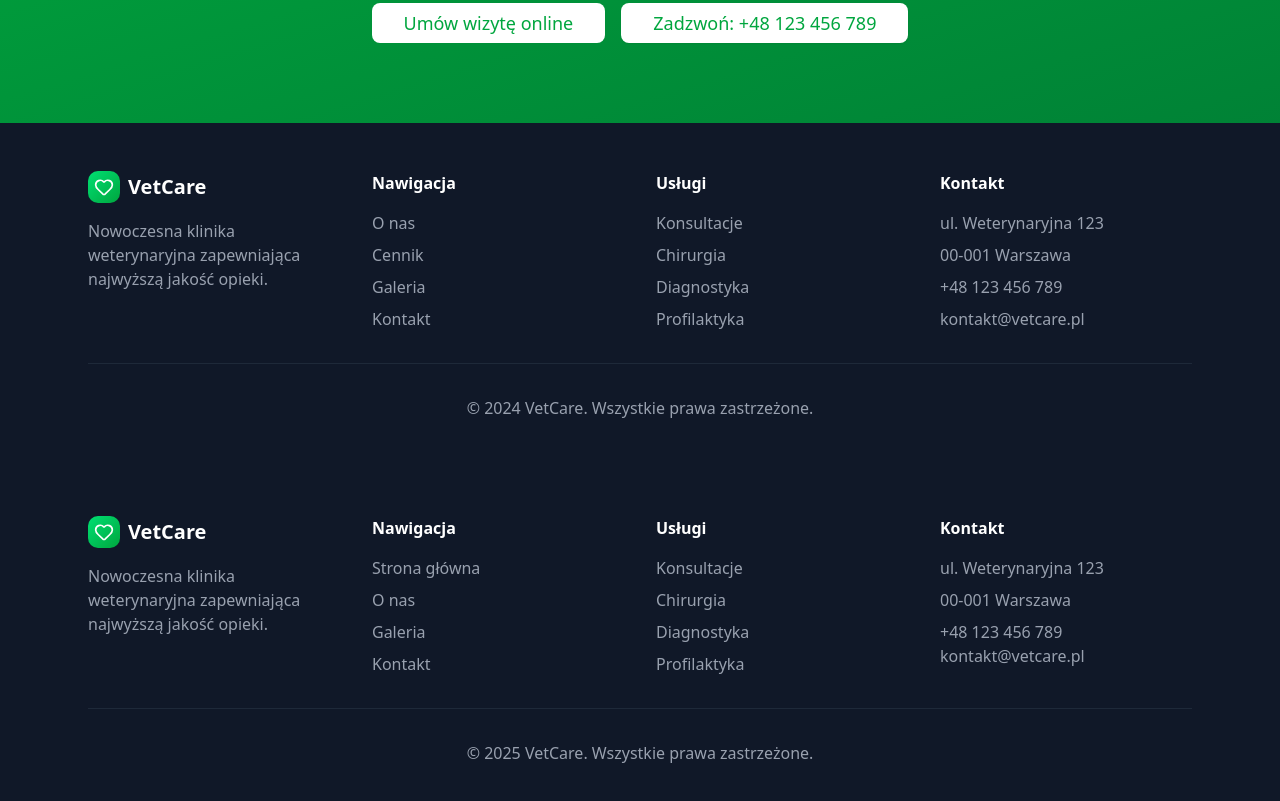
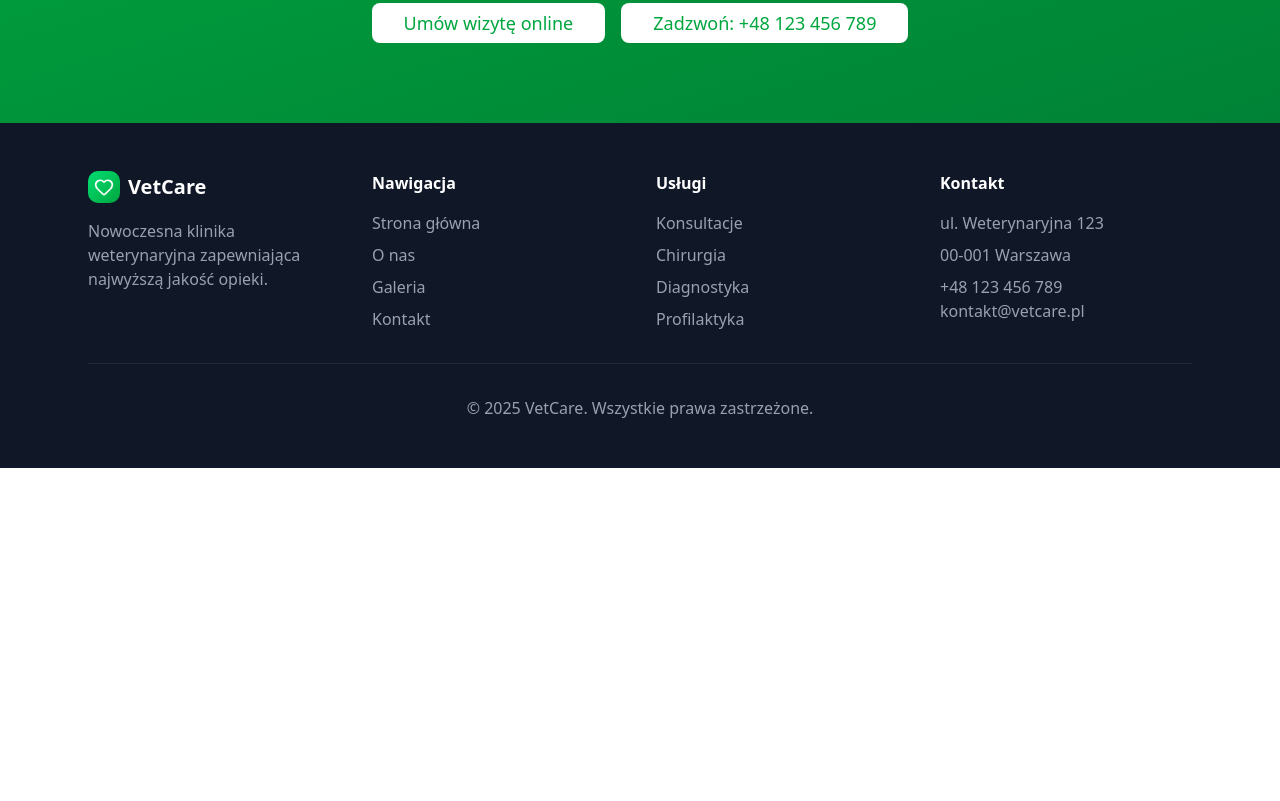
Before and after one commit to rumcajzzzz/vet-shop, a Next.js app: page / in a window 1280 px wide. Shown: the part 1520-2321 px from the top of the page. After the commit the page ends 1988 px from the top, so only its background shows below. Built offline with nearby package versions, Linux system fonts and the light colour scheme.

Commit message:
fix: landingpage footer duplicate

```diff
--- a/app/page.tsx
+++ b/app/page.tsx
@@ -121,60 +121,6 @@ export default function HomePage() {
         </div>
       </section>
 
-      {/* Footer */}
-      <footer className="bg-gray-900 text-white py-12">
-        <div className="container mx-auto max-w-6xl px-6">
-          <div className="grid md:grid-cols-4 gap-8">
-            <div className="space-y-4">
-              <div className="flex items-center space-x-2">
-                <div className="w-8 h-8 bg-gradient-to-br from-green-400 to-green-600 rounded-lg flex items-center justify-center">
-                  <Heart className="w-5 h-5 text-white" />
-                </div>
-                <span className="text-xl font-bold">VetCare</span>
-              </div>
-              <p className="text-gray-400">Nowoczesna klinika weterynaryjna zapewniająca najwyższą jakość opieki.</p>
-            </div>
-            <div>
-              <h4 className="font-bold mb-4">Nawigacja</h4>
-              <div className="space-y-2">
-                <Link href="/about" className="block text-gray-400 hover:text-white transition-colors">
-                  O nas
-                </Link>
-                <Link href="/pricing" className="block text-gray-400 hover:text-white transition-colors">
-                  Cennik
-                </Link>
-                <Link href="/gallery" className="block text-gray-400 hover:text-white transition-colors">
-                  Galeria
-                </Link>
-                <Link href="/contact" className="block text-gray-400 hover:text-white transition-colors">
-                  Kontakt
-                </Link>
-              </div>
-            </div>
-            <div>
-              <h4 className="font-bold mb-4">Usługi</h4>
-              <div className="space-y-2 text-gray-400">
-                <p>Konsultacje</p>
-                <p>Chirurgia</p>
-                <p>Diagnostyka</p>
-                <p>Profilaktyka</p>
-              </div>
-            </div>
-            <div>
-              <h4 className="font-bold mb-4">Kontakt</h4>
-              <div className="space-y-2 text-gray-400">
-                <p>ul. Weterynaryjna 123</p>
-                <p>00-001 Warszawa</p>
-                <p>+48 123 456 789</p>
-                <p>kontakt@vetcare.pl</p>
-              </div>
-            </div>
-          </div>
-          <div className="border-t border-gray-800 mt-8 pt-8 text-center text-gray-400">
-            <p>&copy; 2024 VetCare. Wszystkie prawa zastrzeżone.</p>
-          </div>
-        </div>
-      </footer>
     </div>
   )
 }
```
